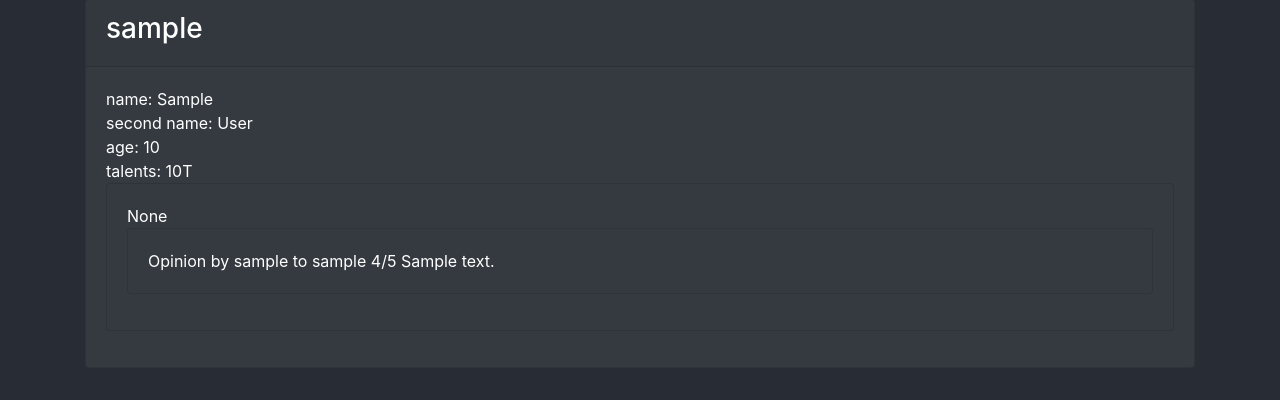
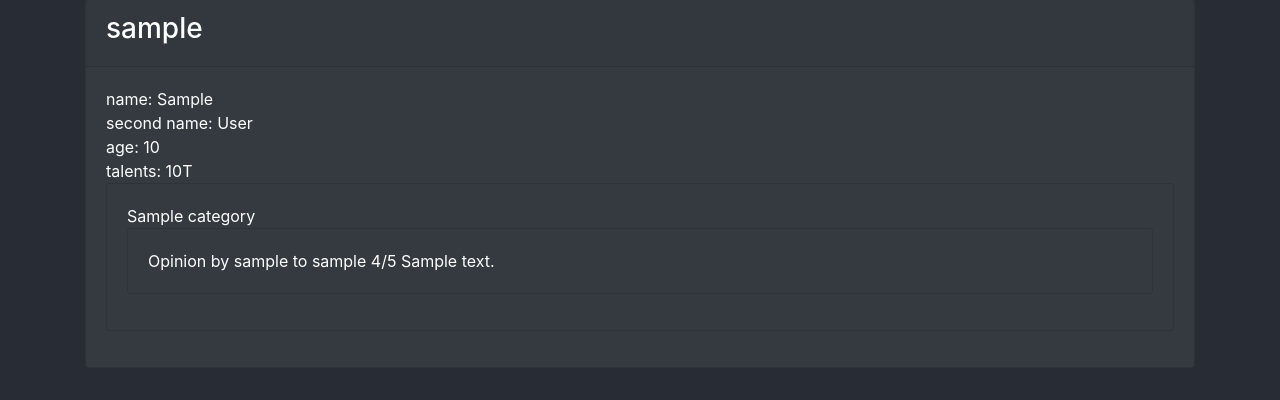
Before and after one commit to Rychh/TalentHub_v1, a Django app: a page that uses templates/profile.html in a window 1280 px wide. Shown: the part 97-497 px from the top of the page. Run offline with Django 3.2, Linux system fonts and the light colour scheme; a user stored in the database is signed in; tables that the repository leaves empty hold one stand-in row (values such as "Sample post"); some libraries are stand-ins or nearby versions.

Commit message:
fixed to Rychu's suggestions

```diff
--- a/talenthub/views.py
+++ b/talenthub/views.py
@@ -59,7 +59,6 @@ def search(request):
 def profile(request, username):
     profile = Profile.objects.filter(user__username=username).first()
     opinions = Review.objects.filter(reviewed__user=profile.user).order_by('category')
-    opinions = Review.objects.filter(reviewed__user=get_user(request)).order_by('category')
 
     context = {'profile': profile, 'opinions': opinions}
 
--- a/templates/profile.html
+++ b/templates/profile.html
@@ -22,7 +22,7 @@
                         age: {{profile.age}} <br>
                         talents: {{profile.balance}}T <br>
                         {% if opinions %}
-                            {% regroup opinions by opinion as opinion_list %}
+                            {% regroup opinions by category as opinion_list %}
                             {% for opinion in opinion_list %}
                                 <div class="card mb-3 bg-dark">
                                     <div class="card-body">
```
